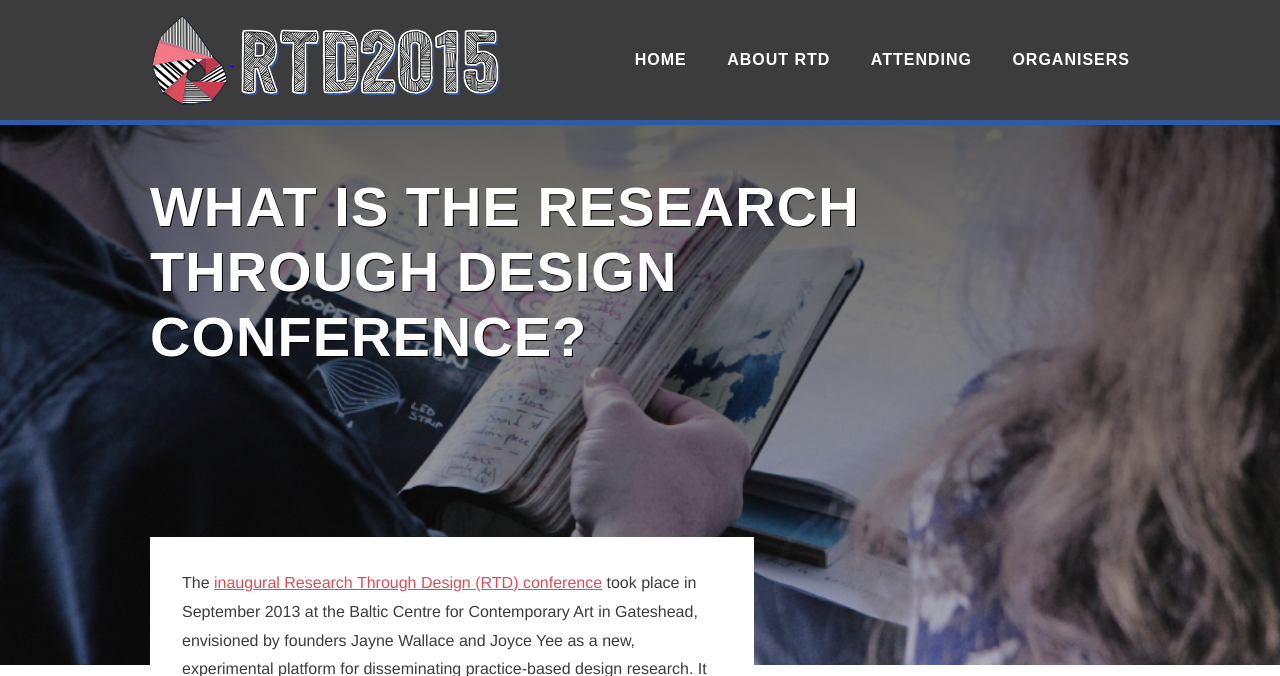
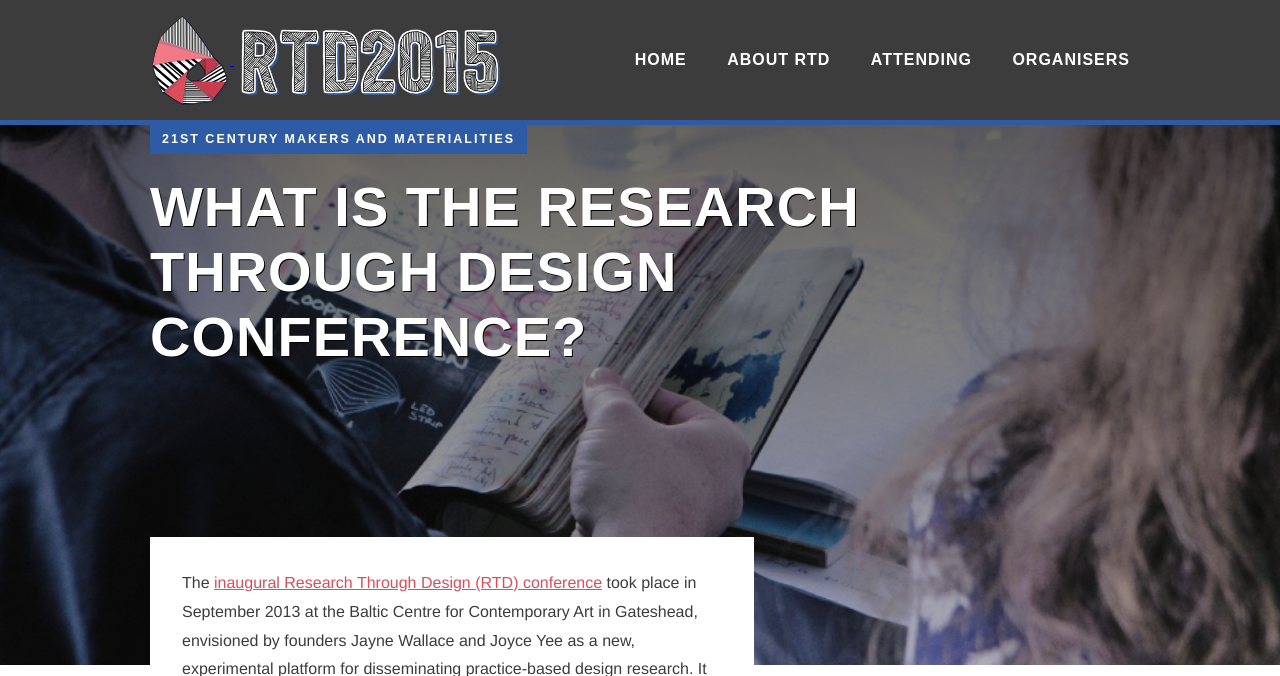
Before and after one commit to research-through-design-conference/rtdconf2, a Django app: page /about/ in a window 1280 px wide. Shown: the top 676 px of the page. Run offline with Django 3.2, Linux system fonts and the light colour scheme; style sheets or scripts are compiled from the project's sources; some libraries are stand-ins or nearby versions.

Commit message:
21st century makers and materialities tagline done

```diff
--- a/app/templates/base.html
+++ b/app/templates/base.html
@@ -47,6 +47,9 @@
 						<img src="{{STATIC_URL}}img/logo-01.svg" width="80" height="99">
 						<img src="{{STATIC_URL}}img/logotype.svg" width="272" height="70">
 					</a>
+					<div class="tagline">
+						<p>21<span>st</span> Century Makers and Materialities</p>
+					</div>
 				</div>
 				<nav>
 					<ul>
--- a/srv/assets/scss/global.scss
+++ b/srv/assets/scss/global.scss
@@ -57,6 +57,7 @@ body#rtd2015{
 		}
 	}
 	section.nav{
+		position: relative;
 		height: 120px;
 		background-color: $rtd_k90;
 		border-bottom: 5px solid #2e5ba5;
@@ -68,6 +69,22 @@ body#rtd2015{
 				img{
 					display: inline-block;
 					vertical-align: middle;
+				}
+			}
+			div.tagline{
+				position: absolute;
+				top: 125px;
+				background-color: #2e5ba5;
+				padding: 3px 12px;
+				max-width: 980px;
+				p{
+					color: white;
+					margin: 0;
+					font-family: "brandon-grotesque", sans-serif;
+					font-weight: 900;
+					letter-spacing: 2px;
+					text-transform: uppercase;
+					font-size: 0.782em;
 				}
 			}
 		}
```
